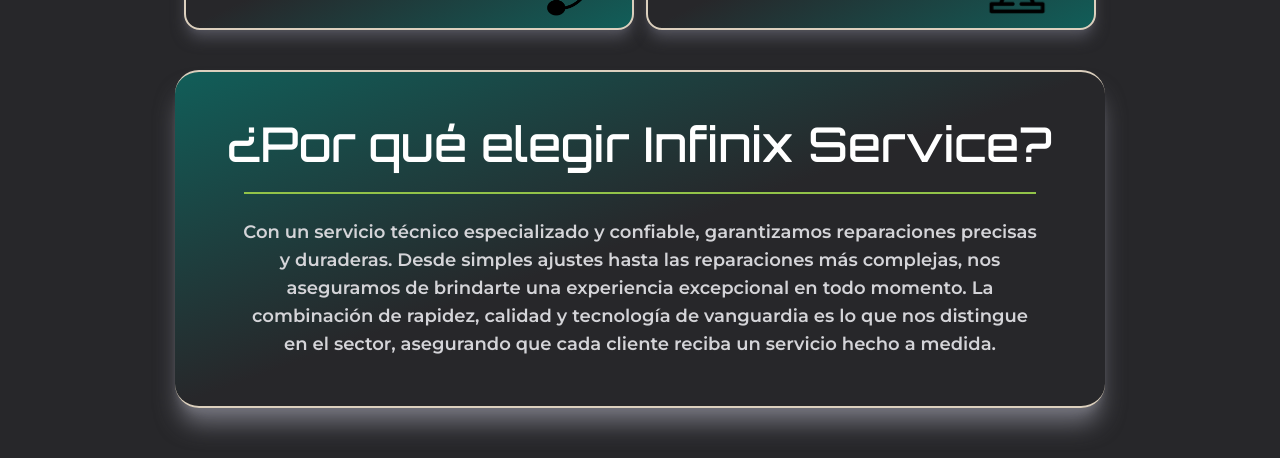
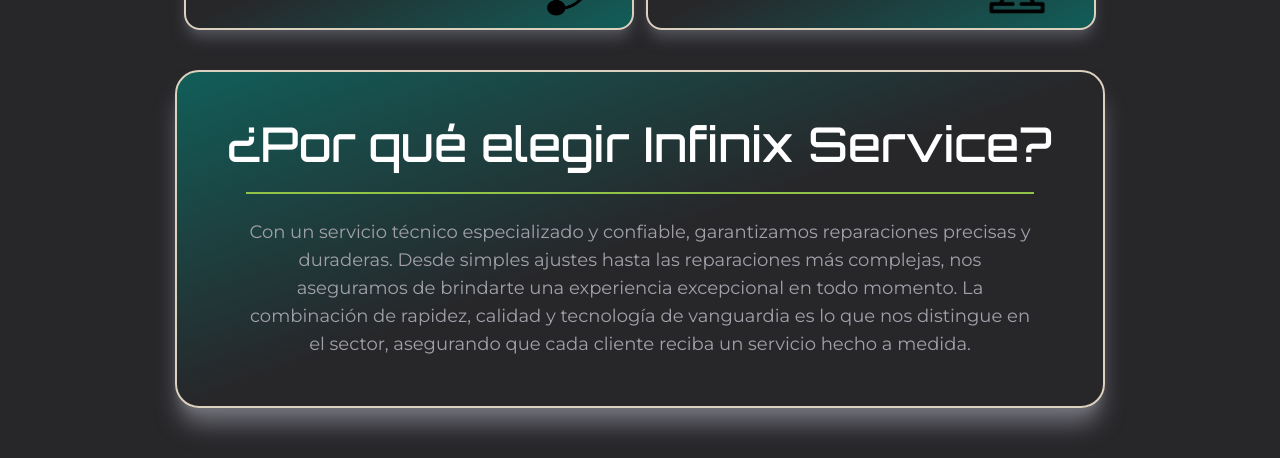
Before and after one commit to Najdorf12/infinixservice, a React (Vite) app: page / in a window 1280 px wide. Shown: the part 1300-1758 px from the top of the page. Built offline with nearby package versions, Linux system fonts and the light colour scheme.

Commit message:
add styles

```diff
--- a/src/pages/About.jsx
+++ b/src/pages/About.jsx
@@ -78,13 +78,13 @@
         </div>
 
         {/* El último artículo toma el espacio restante */}
-        <article className="w-[95%] mt-3 py-6 rounded-3xl self-center z-50 text-balance flex flex-col justify-start items-center relative flex-grow bg-gradient-to-br from-teal-800 via-zinc-800 to-zinc-800 shadow-xl shadow-zinc-500 max-w-[700px] lg:py-12 xl:mt-4  xl:px-12  xl:max-w-[930px] 2xl:max-w-[1100px] border-pastel border-t-[2px] border-b-[2px]">
+        <article className="w-[95%] mt-3 py-6 rounded-3xl self-center z-50 text-balance flex flex-col justify-start items-center relative flex-grow bg-gradient-to-br from-teal-800 via-zinc-800 to-zinc-800 shadow-xl shadow-zinc-500 max-w-[700px] lg:py-12 xl:mt-4  xl:px-12  xl:max-w-[930px] 2xl:max-w-[1100px] border-pastel border-[2px] ">
           <div className=" flex flex-col items-center  ">
             <h5 className="font-title2 text-4xl font-medium z-50  text-center leading  lg:text-nowrap xl:text-5xl 2xl:text-6xl text-white ">
               ¿Por qué elegir Infinix Service?
             </h5>
             <div className="w-[90%] h-[2px] bg-primary mt-3 self-center lg:mt-6 lg:w-[95%] 2xl:w-[80%]"></div>
-            <p className="font-title px-4 text-balance text-sm font-semibold text-center max-w-[450px] mt-4 lg:text-base lg:mt-6 lg:max-w-[850px] xl:text-lg 2xl:text-xl 2xl:max-w-[1200px] 2xl:mt-8 text-zinc-300   xl:text-pretty ">
+            <p className="font-title px-4 text-balance text-sm font-normal text-center max-w-[450px] mt-4 lg:text-base lg:mt-6 lg:max-w-[850px] xl:text-lg 2xl:text-xl 2xl:max-w-[1200px] 2xl:mt-8 text-zinc-400   xl:text-pretty ">
               Con un servicio técnico especializado y confiable, garantizamos
               reparaciones precisas y duraderas. Desde simples ajustes hasta las
               reparaciones más complejas, nos aseguramos de brindarte una
```
